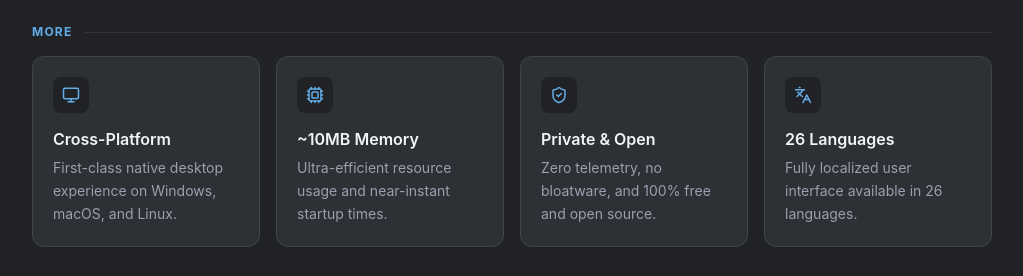
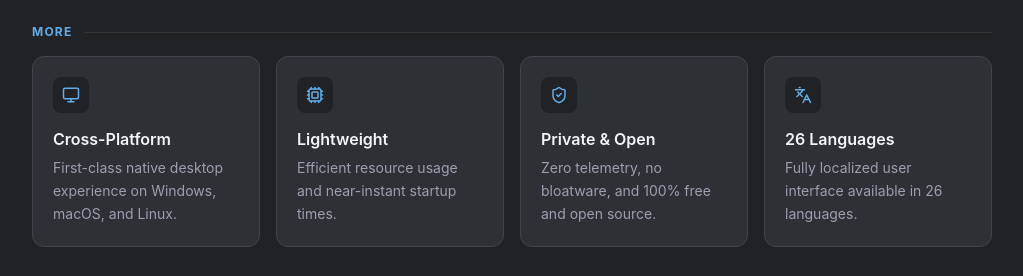
Before and after one commit to sftwrdotdev/markpad.dev, a SvelteKit app: page / in a window 1280 px wide. Shown: the part 2140-2416 px from the top of the page, without its empty margins (128-1151 px from the left). Built offline with nearby package versions, Linux system fonts and the light colour scheme; no server answers.

Commit message:
chore(docs): removed ram usage

```diff
--- a/src/routes/+page.svelte
+++ b/src/routes/+page.svelte
@@ -236,9 +236,9 @@
 					icon: Monitor,
 				},
 				{
-					title: "~10MB Memory",
+					title: "Lightweight",
 					description:
-						"Ultra-efficient resource usage and near-instant startup times.",
+						"Efficient resource usage and near-instant startup times.",
 					icon: Cpu,
 				},
 				{
```
